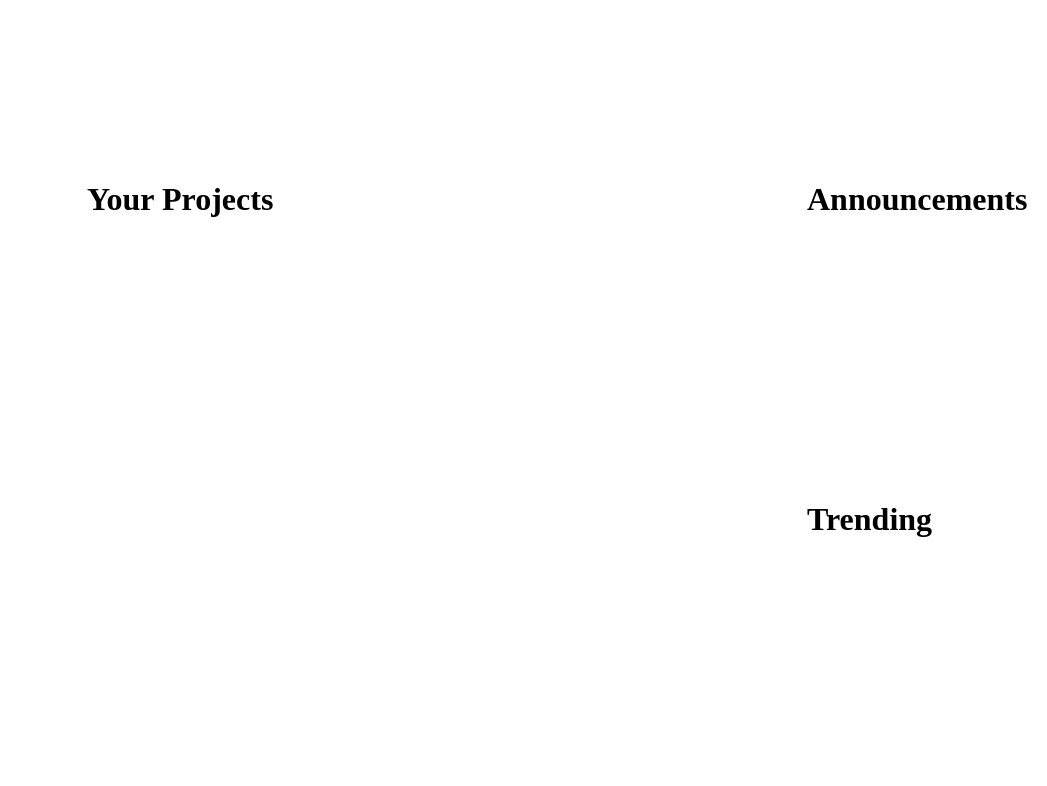
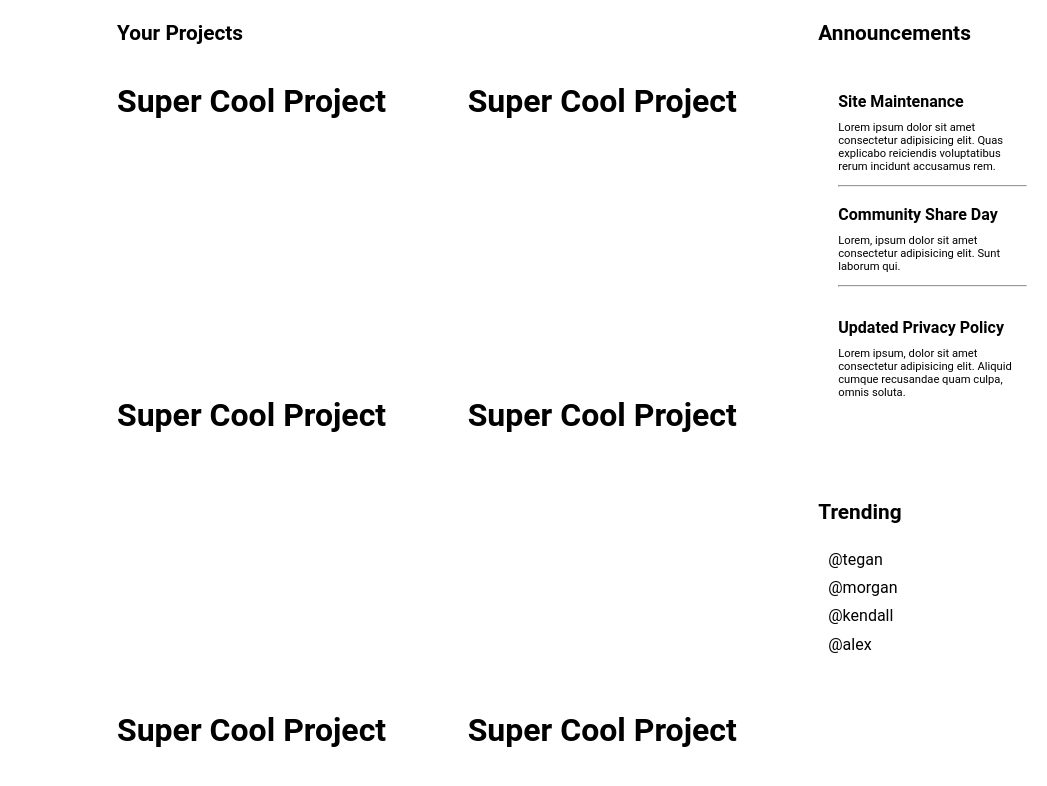
Before and after one commit to edu2907/admin-dashboard, a plain HTML site: page index.html in a window 1280 px wide. Shown: the full height of the page, 233-1280 px from the left. Drawn offline with Linux system fonts and the light colour scheme.

Commit message:
Add page cards initial layout

```diff
--- a/index.html
+++ b/index.html
@@ -38,17 +38,56 @@
     </header>
 
     <main>
-      <div class="projects">
+      <div class="projects list-container">
         <h1>Your Projects</h1>
-        <div></div>
+        <ul>
+          <li>
+            <h1>Super Cool Project</h1>
+          </li>
+          <li>
+            <h1>Super Cool Project</h1>
+          </li>
+          <li>
+            <h1>Super Cool Project</h1>
+          </li>
+          <li>
+            <h1>Super Cool Project</h1>
+          </li>
+          <li>
+            <h1>Super Cool Project</h1>
+          </li>
+          <li>
+            <h1>Super Cool Project</h1>
+          </li>
+        </ul>
       </div>
-      <div class="announcements">
+      <div class="list-container announcements">
         <h1>Announcements</h1>
-        <div></div>
+        <ul>
+          <li>
+            <h1>Site Maintenance</h1>
+            <p>Lorem ipsum dolor sit amet consectetur adipisicing elit. Quas explicabo reiciendis voluptatibus rerum incidunt accusamus rem.</p>
+            <hr>
+          </li>
+          <li>
+            <h1>Community Share Day</h1>
+            <p>Lorem, ipsum dolor sit amet consectetur adipisicing elit. Sunt laborum qui.</p>
+            <hr>
+          </li>
+          <li>
+            <h1>Updated Privacy Policy</h1>
+            <p>Lorem ipsum, dolor sit amet consectetur adipisicing elit. Aliquid cumque recusandae quam culpa, omnis soluta.</p>
+          </li>
+        </ul>
       </div>
-      <div class="trending">
+      <div class="list-container trending">
         <h1>Trending</h1>
-        <div></div>
+        <ul>
+          <li>@tegan</li>
+          <li>@morgan</li>
+          <li>@kendall</li>
+          <li>@alex</li>
+        </ul>
       </div>
     </main>
 
--- a/style.css
+++ b/style.css
@@ -1,3 +1,12 @@
+* {
+  font-family: Roboto, Arial, sans-serif;
+}
+
+ul {
+  list-style: none;
+  padding: 0px;
+}
+
 .layout-container {
   height: 100vh;
   width: 100vw;
@@ -10,7 +19,6 @@
 }
 
 .sidebar {
-  font-family: Roboto, Arial, sans-serif;
   grid-area: sidebar;
   display: flex;
   flex-direction: column;
@@ -32,11 +40,6 @@
 
 .sidebar div:first-child img {
   height: 30px;
-}
-
-.sidebar ul {
-  list-style: none;
-  padding: 0px;
 }
 
 .sidebar li {
@@ -61,16 +64,55 @@ main {
   grid-template-areas:
     "projects announcements"
     "projects trending";
+  column-gap: 15px;
+  row-gap: 30px;
+  padding-left: 30px
 }
 
-main .projects {
+.list-container ul {
+  display: grid;
+}
+
+.list-container > h1 {
+  font-size: 1.3em;
+}
+
+.projects {
   grid-area: projects;
 }
 
-main .announcements {
+.projects ul {
+  grid-template-columns: repeat(2, 1fr);
+  grid-template-rows: repeat(3, 1fr);
+  gap: 15px;
+  height: 100%;
+}
+
+.announcements {
   grid-area: announcements;
 }
 
-main .trending {
+.announcements ul {
+  grid-template-columns: 1fr;
+  grid-template-rows: repeat(3, 1fr);
+  padding: 20px;
+}
+
+.announcements ul h1 {
+  font-size: 1em;
+}
+
+.announcements p {
+  font-size: 0.7em;
+}
+
+.trending {
   grid-area: trending;
 }
+
+.trending ul {
+  grid-template-columns: 1fr;
+  grid-template-rows: repeat(3, 1fr);
+  gap: 10px;
+  padding: 10px ;
+}
```
